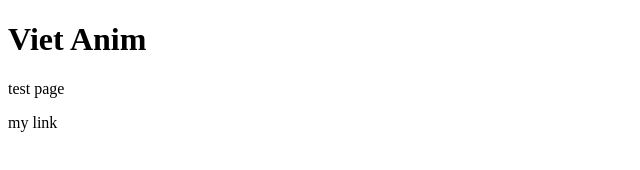
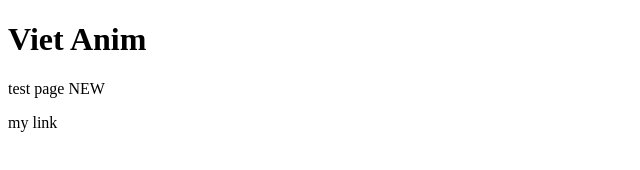
Before and after one commit to kirillSkorodelov/animViet, a plain HTML site: page index.html in a window 1280 px wide. Shown: the full height of the page, 0-640 px from the left. Drawn offline with Linux system fonts and the light colour scheme.

Commit message:
Update index.html

```diff
--- a/index.html
+++ b/index.html
@@ -3,7 +3,7 @@
 
 <body>
     <h1>Viet Anim</h1>
-    <p>test page</p>
+    <p>test page NEW</p>
     <p href="strapsFile/straps.html">my link</p>
 
 </body>
```
